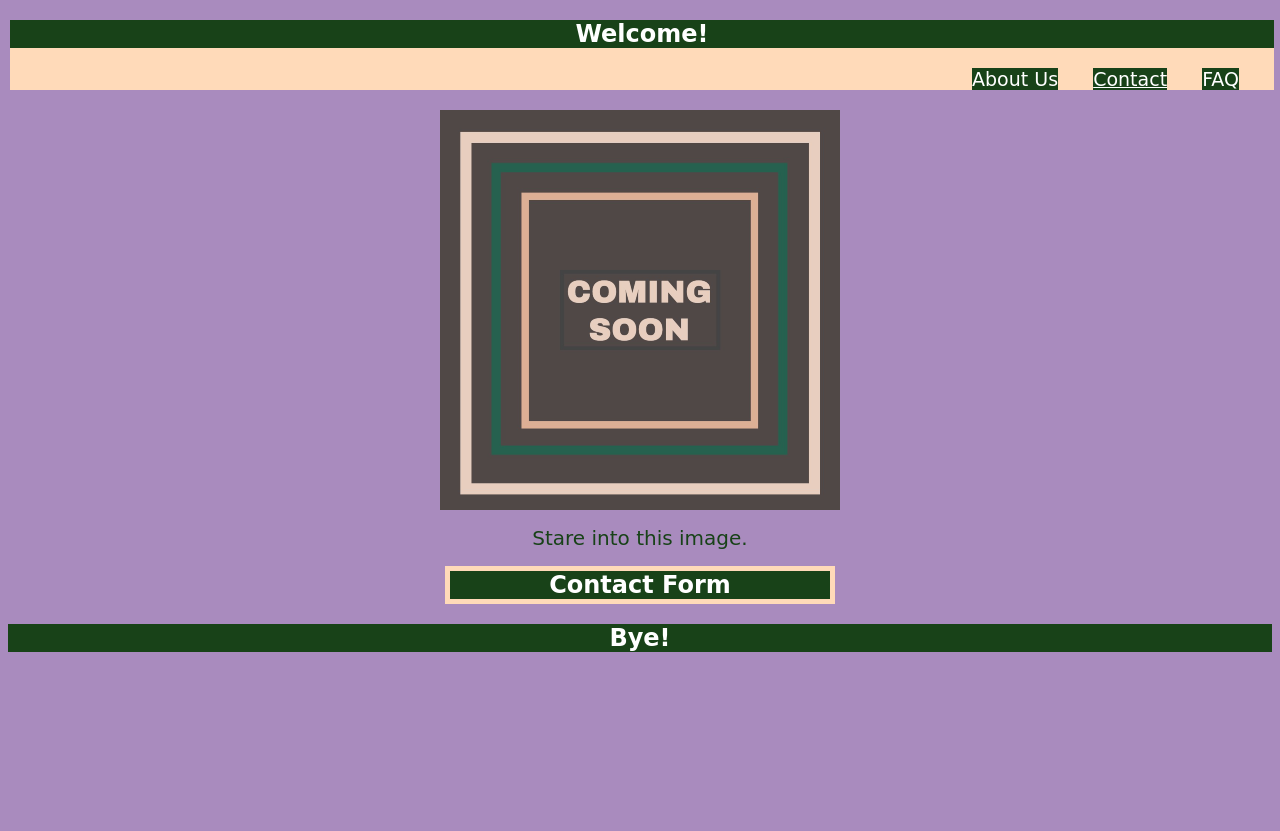
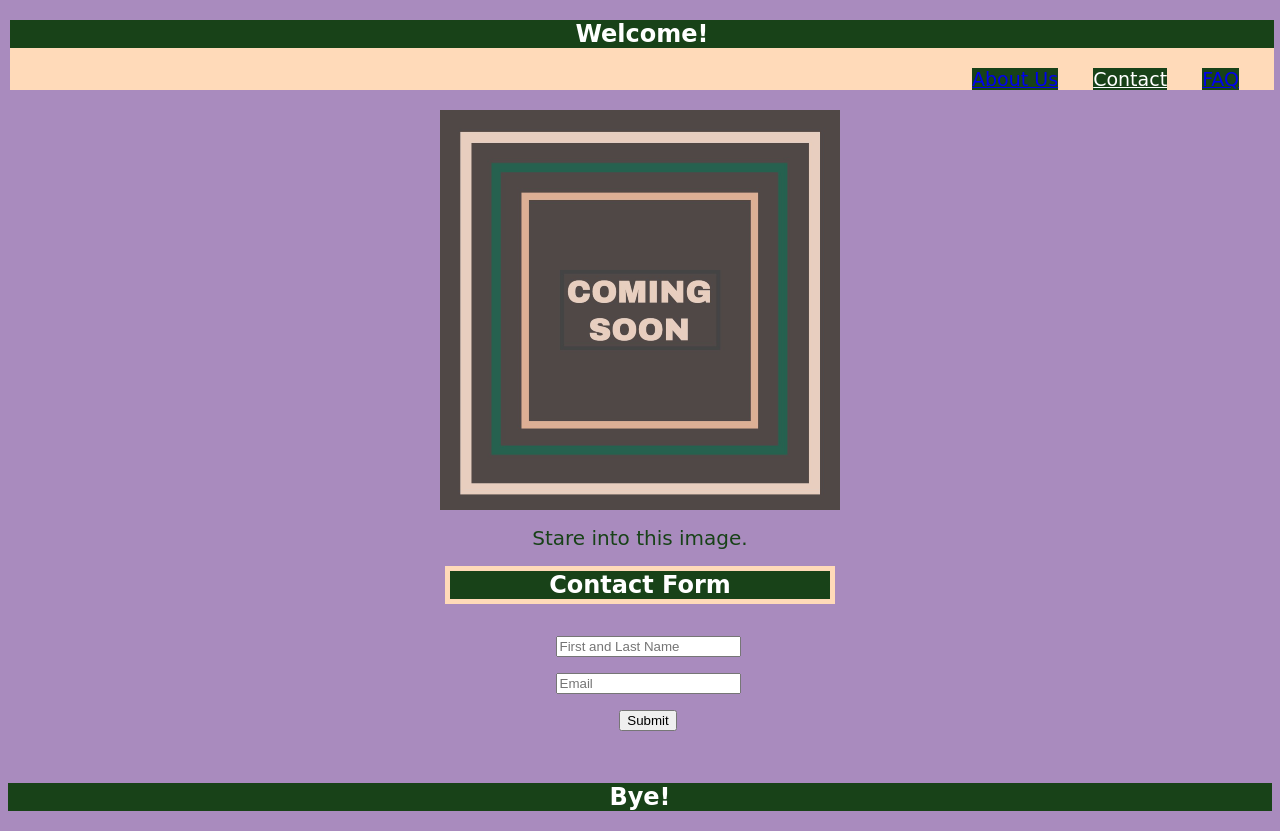
Before and after one commit to Kristin611/mini-project-week-1, a plain HTML site: page index.html in a window 1280 px wide. Before the commit the page ends 800 px from the top, so only its background shows below. Drawn offline with Linux system fonts and the light colour scheme.

Commit message:
added contact form

```diff
--- a/index.html
+++ b/index.html
@@ -13,20 +13,26 @@
             <h2>Welcome!</h2>
             <nav>
                 <ul>
-                    <li id="nav-1">About Us</li>
+                    <li id="nav-1"><a href="#about-us" class="about-us-button">About Us</a></li>
                     <li id="nav-2"><a href="#contact-form" class="contact-button">Contact</a></li>
-                    <li id="nav-3">FAQ</li>
+                    <li id="nav-3"><a href="#faq" class="faq-button">FAQ</a></li>
                 </ul>
             </nav>
         </header>
 
         <section>
             <img src="./image-1.png" alt="box that says coming soon">
-            <p>Stare into this image.</p>
+            <figcaption>Stare into this image.</figcaption>
         </section>
 
         <section>
             <h2 class="form" id="contact-form" class="contact-form">Contact Form</h2>
+            <form class="inputbox" id="contact">
+                <input type="text" placeholder="First and Last Name" id="input">
+                <input type="text" placeholder="Email" id="input">
+                <button type="submit" value="submit">Submit</button>
+
+            </form>
         </section>
 
         <footer>
--- a/style.css
+++ b/style.css
@@ -58,7 +58,7 @@ img {
     margin: auto;
 }
 
-p {
+figcaption {
     text-align: center;
     color: rgb(24, 66, 24);
     font-size: 20px;
@@ -77,3 +77,13 @@ p {
 .contact-button {
     color: white
 }
+ .inputbox {
+    display: flex;
+    flex-direction: column;
+    gap: 1rem;
+    width: 76rem;
+    align-items: center;
+    padding: 2rem;
+
+
+ }
```
